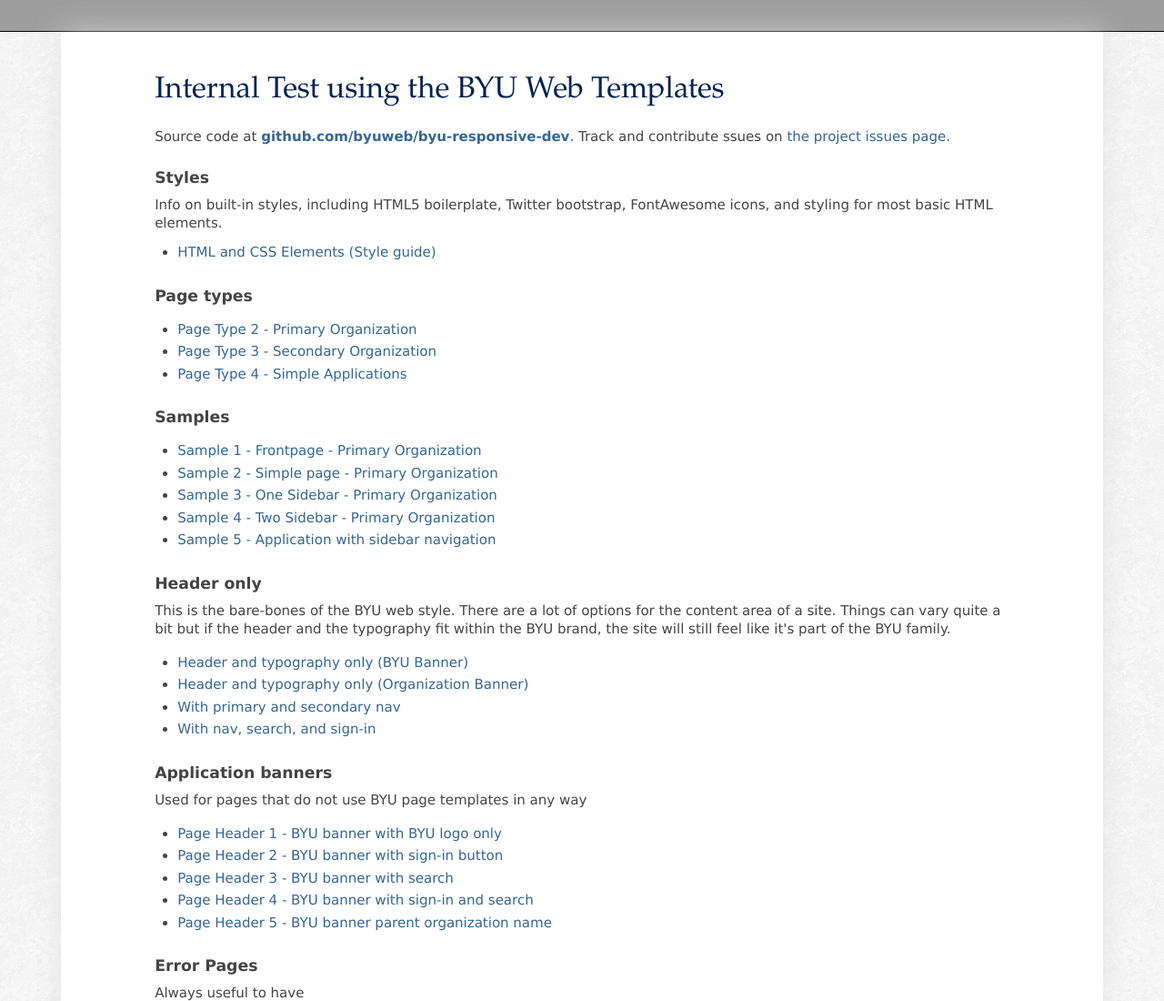
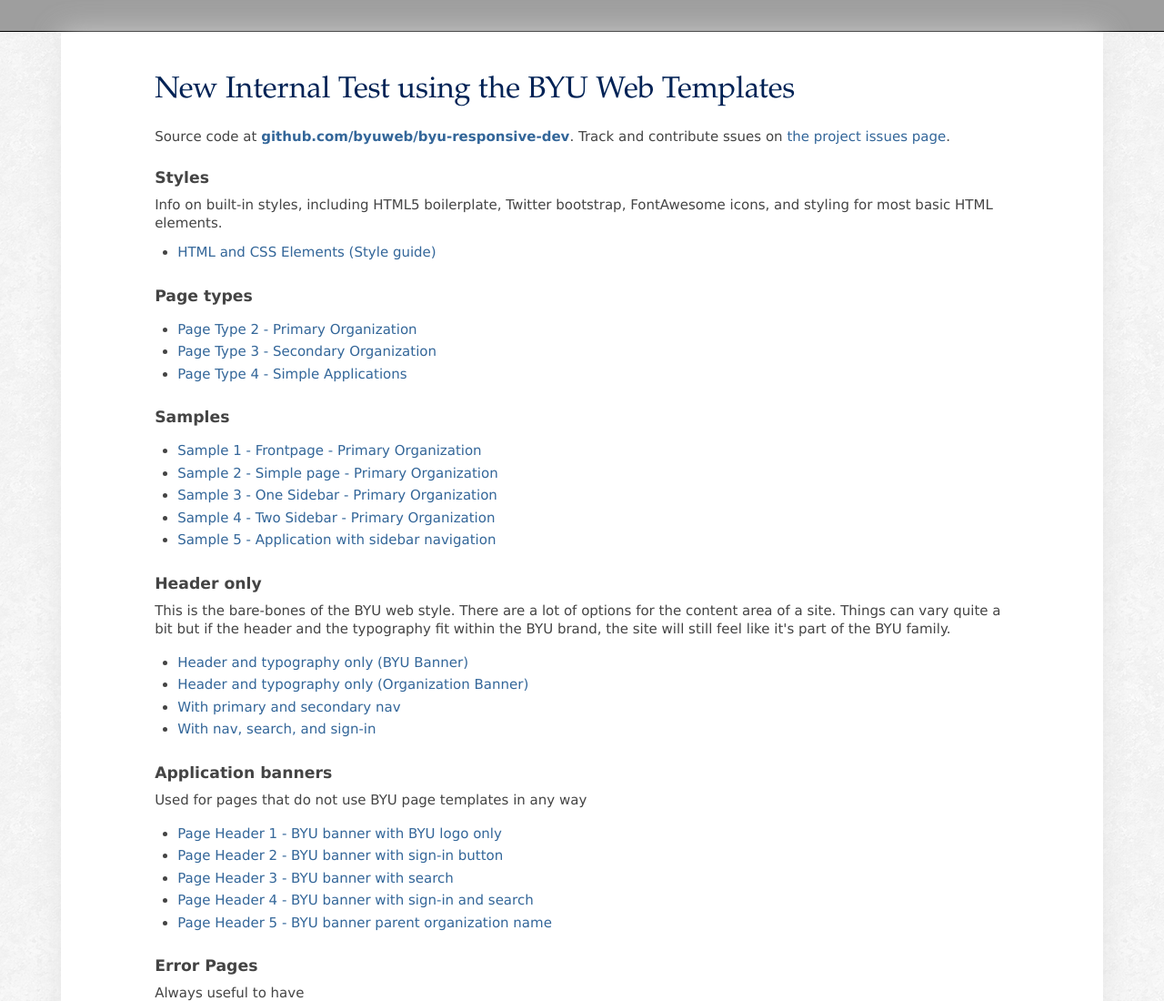
Before and after one commit to Levetrix/testproject_1, a website: page index.html in a window 1280 px wide. Shown: the top 1100 px of the page at 91% size. Drawn offline with nearby package versions, Linux system fonts and the light colour scheme; files that its build step writes are made by us from their sources; grey boxes are pictures that could not be loaded; a web font is replaced by a local one.

Commit message:
Added "New" in title... on index... for fun
... because we're learning

```diff
--- a/index.html
+++ b/index.html
@@ -25,7 +25,7 @@
       <h2><a href="http://www.byu.edu/" class="byu">BYU - Brigham Young University</a></h2>
     </div>
     <div id="content" role="main" class="wrapper clearfix">
-      <h1>Internal Test using the BYU Web Templates</h1>
+      <h1>New Internal Test using the BYU Web Templates</h1>
       <p>
 
         Source code at <strong><a href="https://github.com/byuweb/byu-responsive-dev">github.com/byuweb/byu-responsive-dev</a></strong>. Track and contribute ssues on <a href="https://github.com/byuweb/byu-responsive-dev/issues">the project issues page</a>.
```
